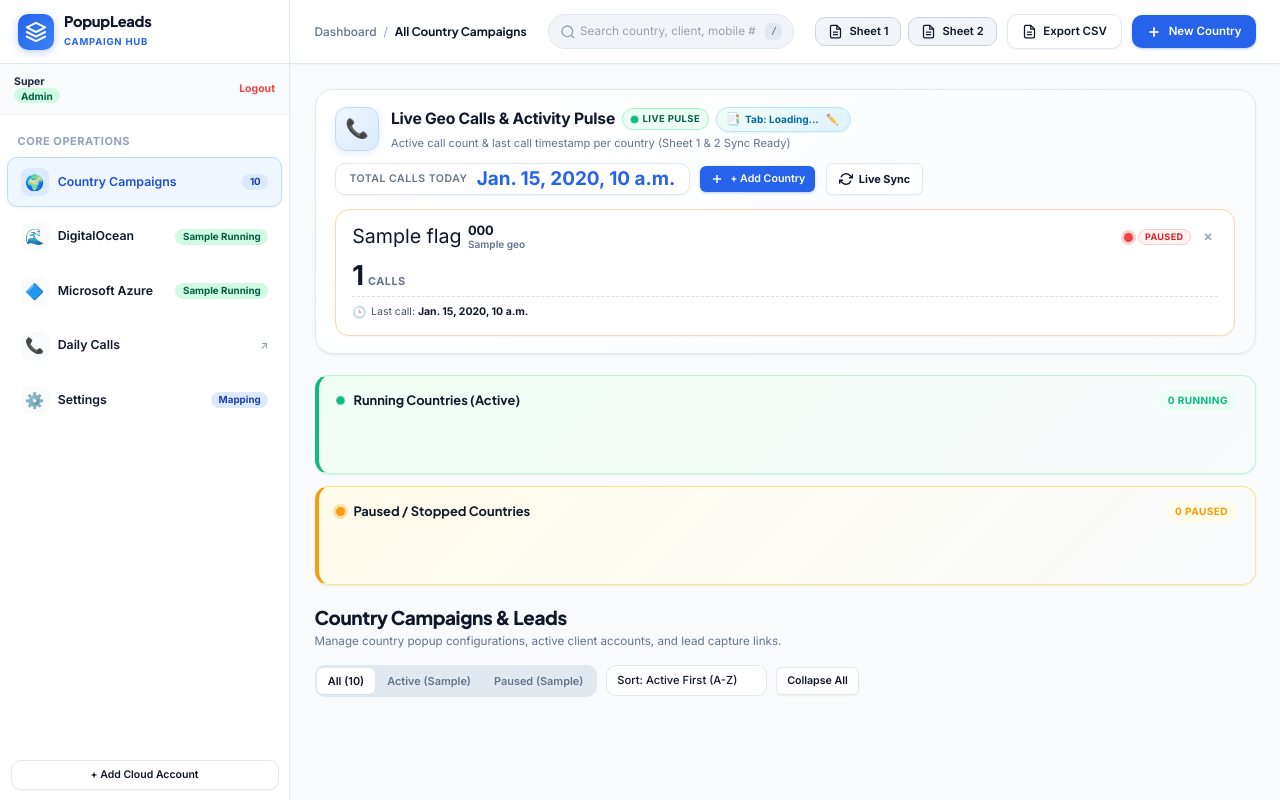
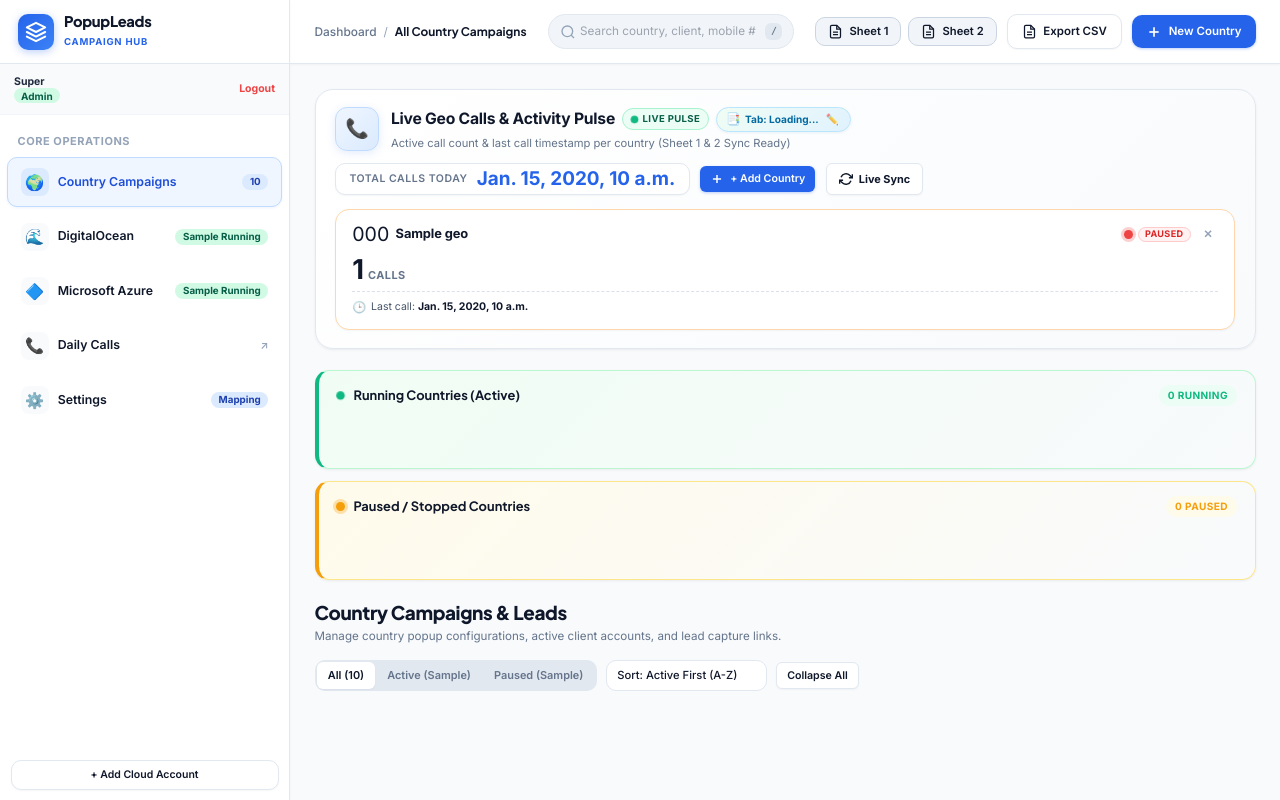
Before and after one commit to jagathesharulbabu-jpg/campcamp, a Django app: template templates/dashboard.html in a window 1280 px wide. Run offline with Django 4.2, Linux system fonts and the light colour scheme; a user stored in the database is signed in; data comes from the database, SQL or seed files in the repository; tables that the repository leaves empty hold one stand-in row (values such as "Sample post"); the template is opened without the code that fills it: values that come from a table or form of the project are taken from there, most other values are stand-ins (such as "Sample title", 1, 10 or a date in 2020); data that the repository does not hold is empty; some libraries are stand-ins or nearby versions.

Commit message:
Clean up geo pulse card header to display only country code and client name

```diff
--- a/static/js/app.js
+++ b/static/js/app.js
@@ -1217,20 +1217,19 @@ function renderGeoCards() {
       <div class="geo-call-card geo-card-${g.accent || 'blue'} ${isActive ? 'geo-is-active' : 'geo-is-paused'}" data-geo-id="${g.id}" data-geo-code="${g.code}">
         <div class="geo-card-top">
           <div class="geo-badge-flag">
-            <span class="geo-flag-emoji">${g.flag || '🌍'}</span>
+            <span class="geo-flag-emoji">${escapeHtml(g.code || g.flag || '🌍')}</span>
             <div class="geo-code-info">
-              <span class="geo-code-text">${escapeHtml(g.code)}</span>
-              <span class="geo-name-text">${escapeHtml(g.name || g.code)}</span>
+              <span class="geo-code-text">${escapeHtml(g.client_name || g.name || g.code)}</span>
             </div>
           </div>
           <div class="flex items-center gap-1.5">
-            <div class="geo-status-indicator" title="${escapeHtml(g.name)} is ${isActive ? 'Active (Running)' : 'Paused (Stopped)'}">
+            <div class="geo-status-indicator" title="${escapeHtml(g.code)} - ${escapeHtml(g.client_name || g.name || '')} is ${isActive ? 'Active (Running)' : 'Paused (Stopped)'}">
               <span class="geo-status-dot ${isActive ? 'dot-active' : 'dot-paused'}"></span>
               <span class="geo-status-pill-sm ${isActive ? 'pill-active' : 'pill-paused'}">
                 ${isActive ? 'Active' : 'Paused'}
               </span>
             </div>
-            <button type="button" class="geo-card-remove-btn" data-remove-geo="${g.id}" data-remove-code="${g.code}" title="Remove ${escapeHtml(g.name)} from live pulse">✕</button>
+            <button type="button" class="geo-card-remove-btn" data-remove-geo="${g.id}" data-remove-code="${g.code}" title="Remove ${escapeHtml(g.code)} - ${escapeHtml(g.client_name || g.name || '')} from live pulse">✕</button>
           </div>
         </div>
 
--- a/templates/dashboard.html
+++ b/templates/dashboard.html
@@ -288,20 +288,19 @@
             <div class="geo-call-card geo-card-{{ geo.accent }} {% if geo.is_active %}geo-is-active{% else %}geo-is-paused{% endif %}" data-geo-id="{{ geo.id }}" data-geo-code="{{ geo.code }}">
               <div class="geo-card-top">
                 <div class="geo-badge-flag">
-                  <span class="geo-flag-emoji">{{ geo.flag }}</span>
+                  <span class="geo-flag-emoji">{{ geo.code }}</span>
                   <div class="geo-code-info">
-                    <span class="geo-code-text">{{ geo.code }}</span>
-                    <span class="geo-name-text">{{ geo.name }}</span>
+                    <span class="geo-code-text">{{ geo.client_name|default:geo.name }}</span>
                   </div>
                 </div>
                 <div class="flex items-center gap-2">
-                  <div class="geo-status-indicator" title="{% if geo.is_active %}{{ geo.name }} is Active (Running){% else %}{{ geo.name }} is Paused (Stopped){% endif %}">
+                  <div class="geo-status-indicator" title="{% if geo.is_active %}{{ geo.code }} - {{ geo.client_name|default:geo.name }} is Active (Running){% else %}{{ geo.code }} - {{ geo.client_name|default:geo.name }} is Paused (Stopped){% endif %}">
                     <span class="geo-status-dot {% if geo.is_active %}dot-active{% else %}dot-paused{% endif %}"></span>
                     <span class="geo-status-pill-sm {% if geo.is_active %}pill-active{% else %}pill-paused{% endif %}">
                       {% if geo.is_active %}Active{% else %}Paused{% endif %}
                     </span>
                   </div>
-                  <button type="button" class="geo-card-remove-btn" data-remove-geo="{{ geo.id }}" data-remove-code="{{ geo.code }}" title="Remove {{ geo.name }} from live pulse">✕</button>
+                  <button type="button" class="geo-card-remove-btn" data-remove-geo="{{ geo.id }}" data-remove-code="{{ geo.code }}" title="Remove {{ geo.code }} - {{ geo.client_name|default:geo.name }} from live pulse">✕</button>
                 </div>
               </div>
 
```
Also changed, not shown: 1 other file.
